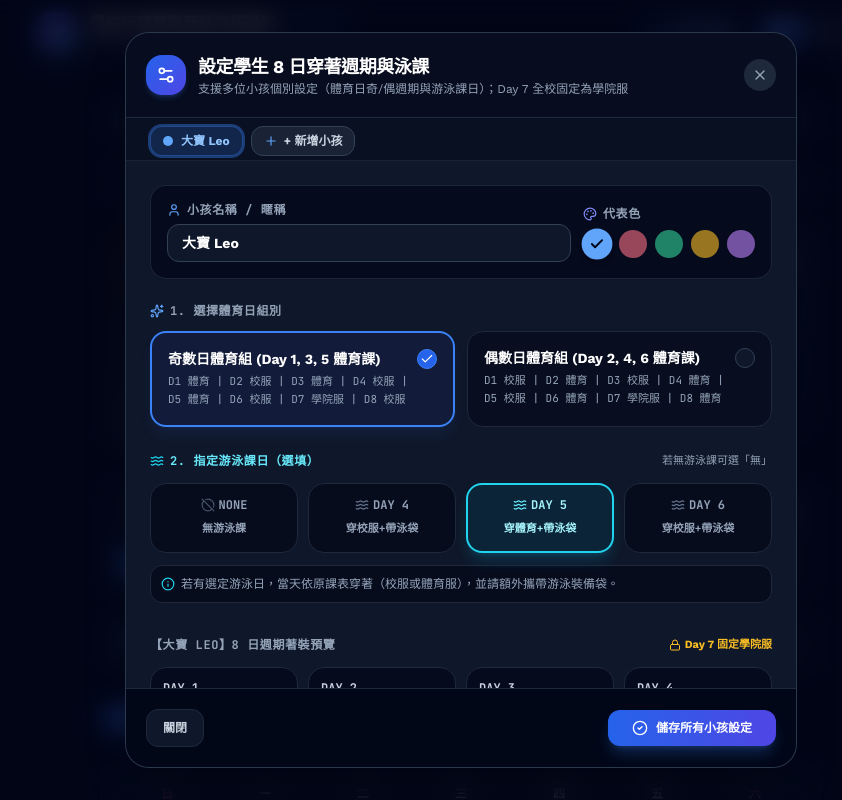
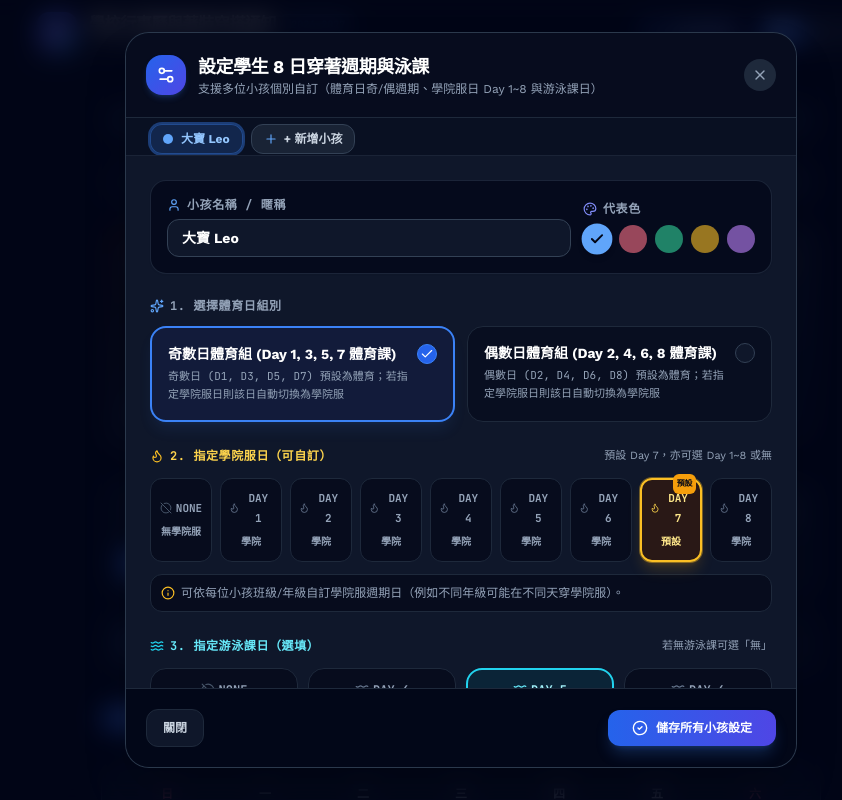
Before and after one commit to lawrence555-dev/school-uniform-calendar, a React (Vite) app: page / in a window 1280 px wide. Shown: the top 800 px of the page, without its empty margins (179-1021 px from the left). Built offline with nearby package versions, Linux system fonts and the light colour scheme; the HTML template or start-up script is replaced by a standard one.

Commit message:
feat: support customizable House Shirt day (Day 1-8 / None) per child with mobile-optimized grid

```diff
--- a/src/App.jsx
+++ b/src/App.jsx
@@ -62,7 +62,10 @@ export default function App() {
       if (savedProfiles) {
         const parsed = JSON.parse(savedProfiles);
         if (Array.isArray(parsed) && parsed.length > 0) {
-          return parsed;
+          return parsed.map((p) => ({
+            ...p,
+            houseDay: p.houseDay !== undefined ? p.houseDay : 7
+          }));
         }
       }
 
@@ -77,7 +80,8 @@ export default function App() {
               name: '大寶 Leo',
               color: 'blue',
               presetId: legacyParsed.id,
-              swimmingDay: legacyParsed.swimmingDay ?? 5
+              swimmingDay: legacyParsed.swimmingDay ?? 5,
+              houseDay: legacyParsed.houseDay ?? 7
             }
           ];
         }
@@ -251,7 +255,7 @@ export default function App() {
               <span className="w-2.5 h-2.5 rounded-full bg-amber-400 flex-shrink-0" />
               <div className="truncate">
                 <span className="text-amber-300 font-bold">{t.houseShirt}</span>
-                <span className="text-[10px] text-amber-400/80 block">{lang === 'zh' ? 'Day 7 (固定學院服)' : lang === 'th' ? 'Day 7 (เสื้อบ้าน)' : 'Day 7 (Fixed House)'}</span>
+                <span className="text-[10px] text-amber-400/80 block">{lang === 'zh' ? '學院服日 (自訂 Day 1~8)' : lang === 'th' ? 'วันเสื้อบ้าน (เลือก Day 1~8)' : 'House Day (Day 1~8)'}</span>
               </div>
             </div>
             <div className="flex items-center gap-2 p-2 rounded-xl bg-blue-950/20 border border-blue-500/30">
--- a/src/components/ClassConfigModal.jsx
+++ b/src/components/ClassConfigModal.jsx
@@ -36,7 +36,10 @@ export default function ClassConfigModal({
   // Local list of children profiles
   const [localChildren, setLocalChildren] = useState(() => {
     if (childrenProfiles && childrenProfiles.length > 0) {
-      return JSON.parse(JSON.stringify(childrenProfiles));
+      return childrenProfiles.map((c) => ({
+        ...c,
+        houseDay: c.houseDay !== undefined ? c.houseDay : 7
+      }));
     }
     return [
       {
@@ -44,7 +47,8 @@ export default function ClassConfigModal({
         name: '大寶 Leo',
         color: 'blue',
         presetId: 'odd_pe',
-        swimmingDay: 5
+        swimmingDay: 5,
+        houseDay: 7
       }
     ];
   });
@@ -55,7 +59,12 @@ export default function ClassConfigModal({
   useEffect(() => {
     if (isOpen) {
       if (childrenProfiles && childrenProfiles.length > 0) {
-        setLocalChildren(JSON.parse(JSON.stringify(childrenProfiles)));
+        setLocalChildren(
+          childrenProfiles.map((c) => ({
+            ...c,
+            houseDay: c.houseDay !== undefined ? c.houseDay : 7
+          }))
+        );
       } else {
         setLocalChildren([
           {
@@ -63,7 +72,8 @@ export default function ClassConfigModal({
             name: '大寶 Leo',
             color: 'blue',
             presetId: 'odd_pe',
-            swimmingDay: 5
+            swimmingDay: 5,
+            houseDay: 7
           }
         ]);
       }
@@ -96,7 +106,8 @@ export default function ClassConfigModal({
       name: lang === 'zh' ? `小孩 ${nextIdx}` : lang === 'th' ? `เด็กคนที่ ${nextIdx}` : `Child ${nextIdx}`,
       color: defaultColor,
       presetId: defaultPreset,
-      swimmingDay: defaultSwim
+      swimmingDay: defaultSwim,
+      houseDay: 7
     };
 
     setLocalChildren((prev) => [...prev, newChild]);
@@ -117,7 +128,8 @@ export default function ClassConfigModal({
     const sanitized = localChildren.map((child, idx) => ({
       ...child,
       name: (child.name || '').trim() || (lang === 'zh' ? `小孩 ${idx + 1}` : lang === 'th' ? `เด็ก ${idx + 1}` : `Child ${idx + 1}`),
-      swimmingDay: child.swimmingDay !== null && child.swimmingDay !== undefined ? Number(child.swimmingDay) : null
+      swimmingDay: child.swimmingDay !== null && child.swimmingDay !== undefined ? Number(child.swimmingDay) : null,
+      houseDay: child.houseDay !== null && child.houseDay !== undefined ? Number(child.houseDay) : null
     }));
 
     onSaveChildren(sanitized);
@@ -225,7 +237,7 @@ export default function ClassConfigModal({
         {/* Modal Body - Scrollable */}
         <div className="p-4 sm:p-6 overflow-y-auto space-y-6 text-sm text-slate-300">
 
-          {/* Step 1: Child Name & Color Customization */}
+          {/* Child Name & Color Customization */}
           <div className="p-4 rounded-2xl bg-slate-950/70 border border-slate-800/90 space-y-4 shadow-sm">
             <div className="flex flex-col sm:flex-row sm:items-center justify-between gap-3">
               {/* Name Input */}
@@ -273,7 +285,7 @@ export default function ClassConfigModal({
             </div>
           </div>
 
-          {/* Step 2: Preset Options (Odd vs Even) */}
+          {/* Step 1: Preset Options (Odd vs Even) */}
           <div className="space-y-3">
             <label className="text-xs uppercase font-mono font-bold tracking-wider text-slate-400 flex items-center gap-1.5">
               <Sparkles className="w-3.5 h-3.5 text-blue-400" />
@@ -343,12 +355,84 @@ export default function ClassConfigModal({
             </div>
           </div>
 
+          {/* Step 2: House Shirt Day Selector (Optional: None, Day 1 to Day 8, default Day 7) */}
+          <div className="space-y-3">
+            <div className="flex items-center justify-between">
+              <label className="text-xs uppercase font-mono font-bold tracking-wider text-amber-300 flex items-center gap-1.5">
+                <Flame className="w-3.5 h-3.5 text-amber-400" />
+                <span>{lang === 'zh' ? '2. 指定學院服日（可自訂）' : lang === 'th' ? '2. กำหนดวันใส่เสื้อบ้าน (เลือกได้)' : '2. House Shirt Day (Customizable)'}</span>
+              </label>
+              <span className="text-[11px] text-slate-400">
+                {lang === 'zh' ? '預設 Day 7，亦可選 Day 1~8 或無' : lang === 'th' ? 'ค่าเริ่มต้น Day 7 หรือเลือก 1-8' : 'Default Day 7, or choose 1-8'}
+              </span>
+            </div>
+
+            {/* 9 Options Touch-Friendly Grid (Mobile 3-cols, Desktop 9-cols) */}
+            <div className="grid grid-cols-3 sm:grid-cols-9 gap-2">
+              {/* Option: No House Shirt */}
+              <button
+                type="button"
+                onClick={() => handleUpdateActiveChild('houseDay', null)}
+                className={`p-2.5 sm:p-2 rounded-2xl sm:rounded-xl border transition flex flex-col items-center justify-center gap-1 tap-effect ${
+                  activeChild.houseDay === null
+                    ? 'bg-slate-800 border-2 border-slate-500 text-white shadow-lg'
+                    : 'bg-slate-950/60 border-slate-800 text-slate-400 hover:text-slate-200 hover:border-slate-700'
+                }`}
+              >
+                <div className="flex items-center gap-1 text-[11px] font-mono font-bold">
+                  <CircleOff className={`w-3 h-3 ${activeChild.houseDay === null ? 'text-slate-300' : 'text-slate-600'}`} />
+                  <span>NONE</span>
+                </div>
+                <span className="text-[10px] font-semibold text-center truncate w-full">
+                  {t.noHouseShirtShort || '無學院服'}
+                </span>
+              </button>
+
+              {/* Options: Day 1 to Day 8 */}
+              {cycleDaysList.map((d) => {
+                const isSelected = activeChild.houseDay === d;
+                const isDefaultDay7 = d === 7;
+
+                return (
+                  <button
+                    key={d}
+                    type="button"
+                    onClick={() => handleUpdateActiveChild('houseDay', d)}
+                    className={`p-2.5 sm:p-2 rounded-2xl sm:rounded-xl border transition flex flex-col items-center justify-center gap-1 tap-effect relative ${
+                      isSelected
+                        ? 'bg-amber-950/50 border-2 border-amber-400 text-amber-200 shadow-lg shadow-amber-500/20 ring-1 ring-amber-400/40'
+                        : 'bg-slate-950/60 border-slate-800 text-slate-400 hover:text-slate-200 hover:border-slate-700'
+                    }`}
+                  >
+                    {isDefaultDay7 && (
+                      <span className="absolute -top-1.5 right-1 px-1 py-0.2 rounded-md bg-amber-500 text-slate-950 text-[8px] font-black tracking-tighter">
+                        {t.defaultHouseDayBadge || '預設'}
+                      </span>
+                    )}
+                    <div className="flex items-center gap-1 text-[11px] font-mono font-bold">
+                      <Flame className={`w-3 h-3 ${isSelected ? 'text-amber-300' : 'text-slate-500'}`} />
+                      <span>DAY {d}</span>
+                    </div>
+                    <span className="text-[10px] font-semibold text-center truncate w-full">
+                      {isDefaultDay7 ? (lang === 'zh' ? '預設' : 'Default') : (t.shortHouse || '學院')}
+                    </span>
+                  </button>
+                );
+              })}
+            </div>
+
+            <p className="text-xs text-slate-400 flex items-center gap-1.5 bg-slate-950/60 p-2.5 rounded-xl border border-slate-800">
+              <Info className="w-3.5 h-3.5 text-amber-400 flex-shrink-0" />
+              <span>{t.houseDayNotice || (lang === 'zh' ? '可依每位小孩班級/年級自訂學院服週期日（例如不同年級可能在不同天穿學院服）。' : 'Customize the House Shirt cycle day for each child.')}</span>
+            </p>
+          </div>
+
           {/* Step 3: Swimming Day Selector (Optional: No Swimming, Day 4, Day 5, or Day 6) */}
           <div className="space-y-3">
             <div className="flex items-center justify-between">
               <label className="text-xs uppercase font-mono font-bold tracking-wider text-cyan-300 flex items-center gap-1.5">
                 <Waves className="w-3.5 h-3.5 text-cyan-400" />
-                <span>{lang === 'zh' ? '2. 指定游泳課日（選填）' : lang === 'th' ? '2. กำหนดวันว่ายน้ำ (เลือกได้)' : '2. Swimming Day (Optional)'}</span>
+                <span>{lang === 'zh' ? '3. 指定游泳課日（選填）' : lang === 'th' ? '3. กำหนดวันว่ายน้ำ (เลือกได้)' : '3. Swimming Day (Optional)'}</span>
               </label>
               <span className="text-[11px] text-slate-400">
                 {lang === 'zh' ? '若無游泳課可選「無」' : lang === 'th' ? 'เลือกไม่มีได้หากไม่มีเรียน' : 'Select None if no swim'}
@@ -418,17 +502,19 @@ export default function ClassConfigModal({
               <label className="text-xs uppercase font-mono font-bold tracking-wider text-slate-400">
                 {lang === 'zh' ? `【${activeChild.name}】8 日週期著裝預覽` : lang === 'th' ? `พรีวิวตาราง 8 วันของ【${activeChild.name}】` : `8-Day Cycle Preview for ${activeChild.name}`}
               </label>
+              {activeChild.houseDay !== null && (
                 <span className="text-[11px] text-amber-400 font-bold flex items-center gap-1">
-                <Lock className="w-3 h-3" />
-                <span>{lang === 'zh' ? 'Day 7 固定學院服' : lang === 'th' ? 'Day 7 เสื้อบ้าน' : 'Day 7 House Shirt'}</span>
+                  <Flame className="w-3 h-3" />
+                  <span>{lang === 'zh' ? `Day ${activeChild.houseDay} 學院服` : lang === 'th' ? `Day ${activeChild.houseDay} เสื้อบ้าน` : `Day ${activeChild.houseDay} House Shirt`}</span>
                 </span>
+              )}
             </div>
 
             {/* Grid of 8 cycle days */}
             <div className="grid grid-cols-2 sm:grid-cols-4 gap-2.5">
               {cycleDaysList.map((dayNum) => {
-                const uniformType = getCycleDayUniform(dayNum, activeChild.presetId, activeChild.swimmingDay);
-                const isDay7 = dayNum === 7;
+                const uniformType = getCycleDayUniform(dayNum, activeChild.presetId, activeChild.swimmingDay, activeChild.houseDay);
+                const isHouse = activeChild.houseDay !== null && dayNum === activeChild.houseDay;
                 const isSwim = activeChild.swimmingDay !== null && dayNum === activeChild.swimmingDay;
                 const meta = uniformMeta[uniformType] || uniformMeta.uniform;
 
@@ -436,8 +522,8 @@ export default function ClassConfigModal({
                   <div
                     key={dayNum}
                     className={`p-3 rounded-2xl border flex flex-col justify-between gap-2 relative ${
-                      isDay7
-                        ? 'bg-amber-950/30 border-amber-500/40'
+                      isHouse
+                        ? 'bg-amber-950/30 border-amber-500/40 ring-1 ring-amber-500/30'
                         : isSwim
                         ? 'bg-cyan-950/30 border-cyan-500/40 ring-1 ring-cyan-500/30'
                         : 'bg-slate-950/70 border-slate-800'
@@ -448,10 +534,11 @@ export default function ClassConfigModal({
                       <span className="font-mono font-bold text-xs text-slate-300">
                         DAY {dayNum}
                       </span>
-                      {isDay7 && (
+                      <div className="flex items-center gap-1">
+                        {isHouse && (
                           <span className="px-1.5 py-0.2 rounded text-[9px] font-bold bg-amber-500/20 text-amber-300 flex items-center gap-1">
-                          <Lock className="w-2.5 h-2.5" />
-                          <span>FIXED</span>
+                            <Flame className="w-2.5 h-2.5" />
+                            <span>HOUSE</span>
                           </span>
                         )}
                         {isSwim && (
@@ -460,6 +547,7 @@ export default function ClassConfigModal({
                             <span>SWIM</span>
                           </span>
                         )}
+                      </div>
                     </div>
 
                     {/* Uniform Pill Display */}
--- a/src/data/calendarData.js
+++ b/src/data/calendarData.js
@@ -157,17 +157,22 @@ export const defaultChildrenProfiles = [
     name: '大寶 Leo',
     color: 'blue',
     presetId: 'odd_pe',
-    swimmingDay: 5
+    swimmingDay: 5,
+    houseDay: 7
   }
 ];
 
 /**
  * Calculates base uniform and optional swimming combination for any cycle day (1 to 8)
- * Day 7 is ALWAYS fixed as house_shirt.
+ * House shirt day is configurable per child (default Day 7, or custom Day 1-8 / null).
  * Swimming day is optional (can be null/none for older students).
  */
-export function getCycleDayUniform(cycleDay, presetId = 'odd_pe', swimmingDay = 5) {
-  if (cycleDay === 7) {
+export function getCycleDayUniform(cycleDay, presetId = 'odd_pe', swimmingDay = 5, houseDay = 7) {
+  const hasValidHouse = houseDay !== null && houseDay !== undefined && Number(houseDay) > 0;
+  const targetHouseDay = hasValidHouse ? Number(houseDay) : null;
+
+  // Designated House Shirt cycle day takes precedence
+  if (targetHouseDay !== null && cycleDay === targetHouseDay) {
     return 'house_shirt';
   }
 
@@ -176,11 +181,11 @@ export function getCycleDayUniform(cycleDay, presetId = 'odd_pe', swimmingDay =
   if (presetId === 'even_pe') {
     baseUniform = (cycleDay === 2 || cycleDay === 4 || cycleDay === 6 || cycleDay === 8) ? 'pe' : 'uniform';
   } else {
-    // default: odd_pe
-    baseUniform = (cycleDay === 1 || cycleDay === 3 || cycleDay === 5) ? 'pe' : 'uniform';
+    // default: odd_pe (Days 1, 3, 5, 7 are PE, Days 2, 4, 6, 8 are Uniform)
+    baseUniform = (cycleDay === 1 || cycleDay === 3 || cycleDay === 5 || cycleDay === 7) ? 'pe' : 'uniform';
   }
 
-  // If a valid swimming day is designated (Day 4, 5, or 6)
+  // If a valid swimming day is designated (Day 4, 5, or 6, etc.)
   if (swimmingDay && Number(swimmingDay) > 0 && cycleDay === Number(swimmingDay)) {
     return baseUniform === 'pe' ? 'pe_swimming' : 'uniform_swimming';
   }
@@ -692,13 +697,14 @@ export const rawCalendarStructure = [
 
 /**
  * Dynamic Schedule Builder
- * Generates the full 3-month calendar dynamically according to the active class's preset and optional swimming day.
- * Note: Day 7 is STRICTLY FIXED as 'house_shirt' for all classes.
+ * Generates the full 3-month calendar dynamically according to the active class's preset, swimming day, and house shirt day.
  */
 export function buildDynamicCalendar(classConfig) {
   const presetId = classConfig?.presetId || classConfig?.id || 'odd_pe';
   const hasValidSwim = classConfig?.swimmingDay !== null && classConfig?.swimmingDay !== undefined && Number(classConfig?.swimmingDay) > 0;
   const swimmingDay = hasValidSwim ? Number(classConfig.swimmingDay) : null;
+  const hasValidHouse = classConfig?.houseDay !== null && classConfig?.houseDay !== undefined && Number(classConfig?.houseDay) > 0;
+  const houseDay = hasValidHouse ? Number(classConfig.houseDay) : (classConfig?.houseDay === null ? null : 7);
 
   return rawCalendarStructure.map((item) => {
     if (item.isHoliday) {
@@ -709,7 +715,7 @@ export function buildDynamicCalendar(classConfig) {
     }
 
     if (item.cycleDay) {
-      const uniformType = getCycleDayUniform(item.cycleDay, presetId, swimmingDay);
+      const uniformType = getCycleDayUniform(item.cycleDay, presetId, swimmingDay, houseDay);
       const hasSwimming = swimmingDay !== null && item.cycleDay === swimmingDay;
       return { ...item, uniformType, hasSwimming };
     }
--- a/src/translations/i18n.js
+++ b/src/translations/i18n.js
@@ -15,16 +15,20 @@ export const translations = {
     // Class & Multi-Child Configuration
     classConfigBtn: '小孩穿著設定',
     classConfigTitle: '設定學生 8 日穿著週期與泳課',
-    classConfigSubtitle: '支援多位小孩個別設定（體育日奇/偶週期與游泳課日）；Day 7 全校固定為學院服',
+    classConfigSubtitle: '支援多位小孩個別自訂（體育日奇/偶週期、學院服日 Day 1~8 與游泳課日）',
     activeClassSetting: '目前設定',
     changeSetting: '更換設定',
-    presetOdd: '奇數日體育組 (Day 1, 3, 5 體育課)',
-    presetOddDesc: 'D1 體育 | D2 校服 | D3 體育 | D4 校服 | D5 體育 | D6 校服 | D7 學院服 | D8 校服',
-    presetEven: '偶數日體育組 (Day 2, 4, 6 體育課)',
-    presetEvenDesc: 'D1 校服 | D2 體育 | D3 校服 | D4 體育 | D5 校服 | D6 體育 | D7 學院服 | D8 體育',
+    presetOdd: '奇數日體育組 (Day 1, 3, 5, 7 體育課)',
+    presetOddDesc: '奇數日 (D1, D3, D5, D7) 預設為體育；若指定學院服日則該日自動切換為學院服',
+    presetEven: '偶數日體育組 (Day 2, 4, 6, 8 體育課)',
+    presetEvenDesc: '偶數日 (D2, D4, D6, D8) 預設為體育；若指定學院服日則該日自動切換為學院服',
     applySetting: '儲存並套用課表',
     saveAllChildren: '儲存所有小孩設定',
-    fixedHouseNote: 'Day 7 為全校固定「學院服日」，不可更動。',
+    fixedHouseNote: '可依每位小孩班級設定學院服日（預設為 Day 7，亦可依年級自訂 Day 1~8）。',
+    houseDayLabel: '學院服日（預設 Day 7，亦可依年級自選 Day 1~8 或無）：',
+    houseDayNotice: '可依每位小孩班級/年級自訂學院服週期日（例如不同年級可能在不同天穿學院服）。',
+    noHouseShirtShort: '無學院服',
+    defaultHouseDayBadge: '預設',
     swimmingDayLabel: '游泳課日（選填，若無泳課可選「無」）：',
     swimmingDayNotice: '若有選定游泳日，當天依原課表穿著（校服或體育服），並請額外攜帶游泳裝備袋。',
     noSwimming: '無游泳課 (年級無泳課)',
@@ -143,16 +147,20 @@ export const translations = {
     // Class & Multi-Child Configuration
     classConfigBtn: 'Children Setup',
     classConfigTitle: 'Set Student 8-Day Uniform Cycle & Swim Days',
-    classConfigSubtitle: 'Supports multi-child custom profiles (Odd/Even PE cycle & swimming day). Day 7 is fixed as House Shirt.',
+    classConfigSubtitle: 'Supports multi-child custom profiles (Odd/Even PE cycle, House Shirt Day 1-8 & Swim Days)',
     activeClassSetting: 'Active Setup',
     changeSetting: 'Change Setup',
-    presetOdd: 'Odd Days PE Group (Days 1, 3, 5 PE)',
-    presetOddDesc: 'D1: PE | D2: Uniform | D3: PE | D4: Uniform | D5: PE | D6: Uniform | D7: House Shirt | D8: Uniform',
-    presetEven: 'Even Days PE Group (Days 2, 4, 6 PE)',
-    presetEvenDesc: 'D1: Uniform | D2: PE | D3: Uniform | D4: PE | D5: Uniform | D6: PE | D7: House Shirt | D8: PE',
+    presetOdd: 'Odd Days PE Group (Days 1, 3, 5, 7 PE)',
+    presetOddDesc: 'Odd Days (D1, D3, D5, D7) default to PE; designated House Day switches to House Shirt',
+    presetEven: 'Even Days PE Group (Days 2, 4, 6, 8 PE)',
+    presetEvenDesc: 'Even Days (D2, D4, D6, D8) default to PE; designated House Day switches to House Shirt',
     applySetting: 'Save & Update Schedule',
     saveAllChildren: 'Save All Children Profiles',
-    fixedHouseNote: 'Day 7 is fixed school-wide as House Shirt Day.',
+    fixedHouseNote: 'House Shirt Day can be customized per child (default is Day 7, or set to Day 1-8).',
+    houseDayLabel: 'House Shirt Day (Default Day 7, or customize Day 1-8 / None):',
+    houseDayNotice: 'Customize the House Shirt cycle day for each child (e.g. different grades may wear House Shirt on different cycle days).',
+    noHouseShirtShort: 'No House Shirt',
+    defaultHouseDayBadge: 'Default',
     swimmingDayLabel: 'Swimming Day (Optional - select None if no swim class):',
     swimmingDayNotice: 'On swimming day, wear regular scheduled attire (Uniform or PE) and pack swimming bag separately.',
     noSwimming: 'No Swimming Class (Upper Grades)',
@@ -270,16 +278,20 @@ export const translations = {
     // Class & Multi-Child Configuration
     classConfigBtn: 'ตั้งค่าเด็กๆ',
     classConfigTitle: 'ตั้งค่ารอบการแต่งกาย 8 วันและวันว่ายน้ำ',
-    classConfigSubtitle: 'รองรับการตั้งค่าแยกรายบุคคลสำหรับเด็ก 1-4 คน (วันคี่/คู่ และวันว่ายน้ำ) Day 7 สวมเสื้อบ้านเสมอ',
+    classConfigSubtitle: 'รองรับการตั้งค่าแยกรายบุคคลสำหรับเด็ก 1-4 คน (กลุ่มพละ, วันเสื้อบ้าน Day 1-8 และวันว่ายน้ำ)',
     activeClassSetting: 'การตั้งค่าปัจจุบัน',
     changeSetting: 'เปลี่ยนการตั้งค่า',
-    presetOdd: 'กลุ่มวันคี่เรียนพละ (Day 1, 3, 5)',
-    presetOddDesc: 'D1: พละ | D2: นักเรียน | D3: พละ | D4: นักเรียน | D5: พละ | D6: นักเรียน | D7: เสื้อบ้าน | D8: นักเรียน',
-    presetEven: 'กลุ่มวันคู่เรียนพละ (Day 2, 4, 6)',
-    presetEvenDesc: 'D1: นักเรียน | D2: พละ | D3: นักเรียน | D4: พละ | D5: นักเรียน | D6: พละ | D7: เสื้อบ้าน | D8: พละ',
+    presetOdd: 'กลุ่มวันคี่เรียนพละ (Day 1, 3, 5, 7)',
+    presetOddDesc: 'วันคี่ (D1, D3, D5, D7) เป็นชุดพละ; วันที่เลือกเป็นวันเสื้อบ้านจะเปลี่ยนเป็นเสื้อบ้านอัตโนมัติ',
+    presetEven: 'กลุ่มวันคู่เรียนพละ (Day 2, 4, 6, 8)',
+    presetEvenDesc: 'วันคู่ (D2, D4, D6, D8) เป็นชุดพละ; วันที่เลือกเป็นวันเสื้อบ้านจะเปลี่ยนเป็นเสื้อบ้านอัตโนมัติ',
     applySetting: 'บันทึกและใช้งานปฏิทิน',
     saveAllChildren: 'บันทึกข้อมูลเด็กทุกคน',
-    fixedHouseNote: 'Day 7 เป็นวันใส่เสื้อประจำบ้านของทั้งโรงเรียน (แก้ไขไม่ได้)',
+    fixedHouseNote: 'สามารถกำหนดวันใส่เสื้อบ้านของเด็กแต่ละคนได้ (ค่าเริ่มต้น Day 7 หรือเลือก Day 1-8)',
+    houseDayLabel: 'วันใส่เสื้อประจำบ้าน (ค่าเริ่มต้น Day 7 หรือเลือก Day 1-8 / ไม่มี):',
+    houseDayNotice: 'สามารถกำหนดวันใส่เสื้อบ้านตามชั้นเรียนหรือระดับชั้นของเด็กแต่ละคนได้',
+    noHouseShirtShort: 'ไม่มีเสื้อบ้าน',
+    defaultHouseDayBadge: 'เริ่มต้น',
     swimmingDayLabel: 'วันเรียนว่ายน้ำ (เลือกได้ หรือเลือก "ไม่มี"):',
     swimmingDayNotice: 'หากมีว่ายน้ำ ให้แต่งกายตามตารางปกติ และเตรียมกระเป๋าชุดว่ายน้ำแยกมาต่างหาก',
     noSwimming: 'ไม่มีเรียนว่ายน้ำ (ชั้นโต)',
```
Lines whose indentation alone changed are shown as unchanged.
